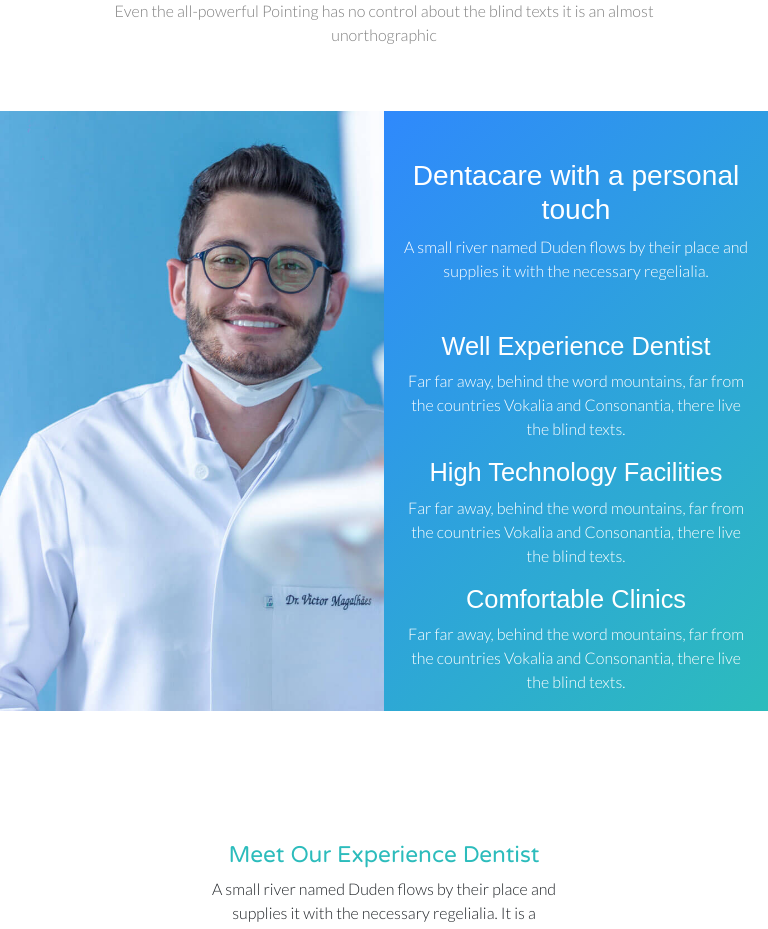
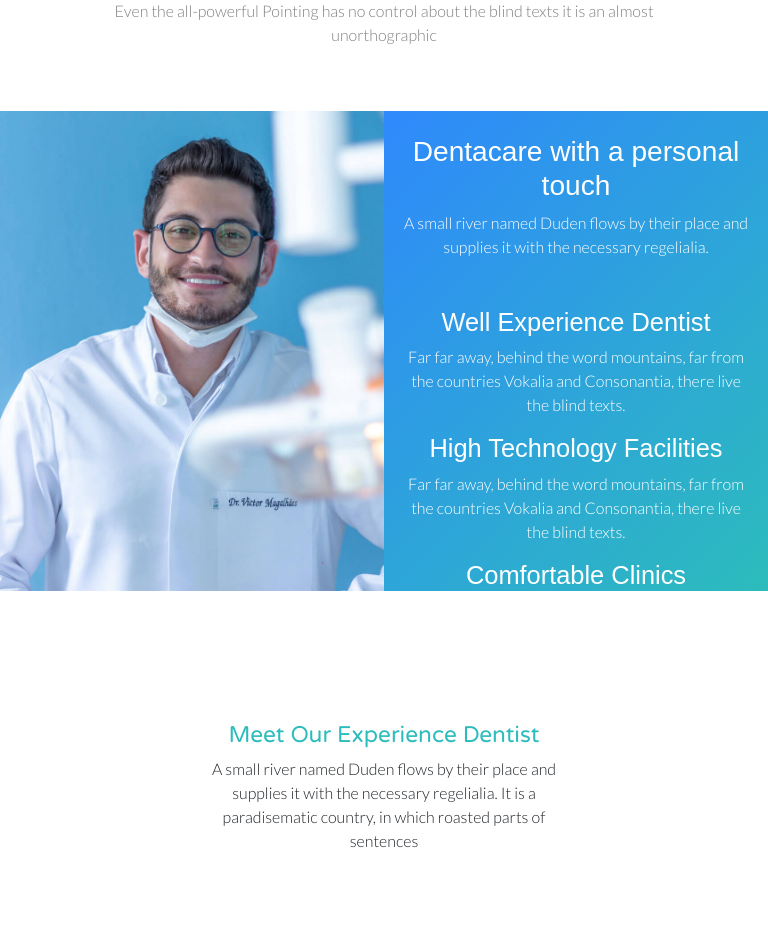
Before and after one commit to che30/front_end_appointment, a React (Create React App) app: page / in a window 768 px wide. Shown: the part 1560-2489 px from the top of the page. Built offline with nearby package versions, Linux system fonts and the light colour scheme; some icons are missing.

Commit message:
Update pages with styles

```diff
--- a/src/components/DentalHead.css
+++ b/src/components/DentalHead.css
@@ -22,6 +22,9 @@
   font-weight: 400;
   height: 600px;
 }
+.heading-section {
+  margin-top: 25px;
+}
 .about-wrap p {
   max-width: 90%;
   margin-left: auto;
@@ -36,3 +39,38 @@ i {
   font-weight: 900;
   font-family: 'Lato-bold', Arial, sans-serif;
 }
+@media(min-width: 767px) and (max-width: 1024px){
+  .heading-section {
+    margin-top: -1vh;
+  }
+
+}
+@media(min-width: 676px) and (max-width: 768px){
+  .heading-section {
+    margin-top: -3vh;
+  }
+  .about-wrap {
+    background: linear-gradient(135deg, #2f89fc 0%, #2cbcbc 100%);
+    color: white;
+    font-family: 'Lato-Regular', Arial, sans-serif;
+    font-weight: 400;
+    height: 480px;
+  }
+}
+/* @media(min-width: 567px) and (max-width: 675px){
+  .heading-section {
+    margin-top: -3vh;
+  }
+  .about-wrap {
+    background: linear-gradient(135deg, #2f89fc 0%, #2cbcbc 100%);
+    color: white;
+    font-family: 'Lato-Regular', Arial, sans-serif;
+    font-weight: 400;
+    height: 480px;
+  }
+} */
+@media(max-width: 567px){
+  .heading-section {
+    margin-top: 0vh;
+  }
+}
--- a/src/components/DentalHead.js
+++ b/src/components/DentalHead.js
@@ -10,7 +10,7 @@ const DentalHead = () => (
           <div className="col-md-6 img image__2" />
           <div className="col-md-6 d-flex">
             <div className="about-wrap pt-5">
-              <div className="heading-section heading-section-white mb-5 ftco-animate">
+              <div className="heading-section  heading-section-white mb-5 ftco-animate">
                 <h2 className="mb-2">Dentacare with a personal touch</h2>
                 <p>
                   A small river named Duden flows by their place
```
